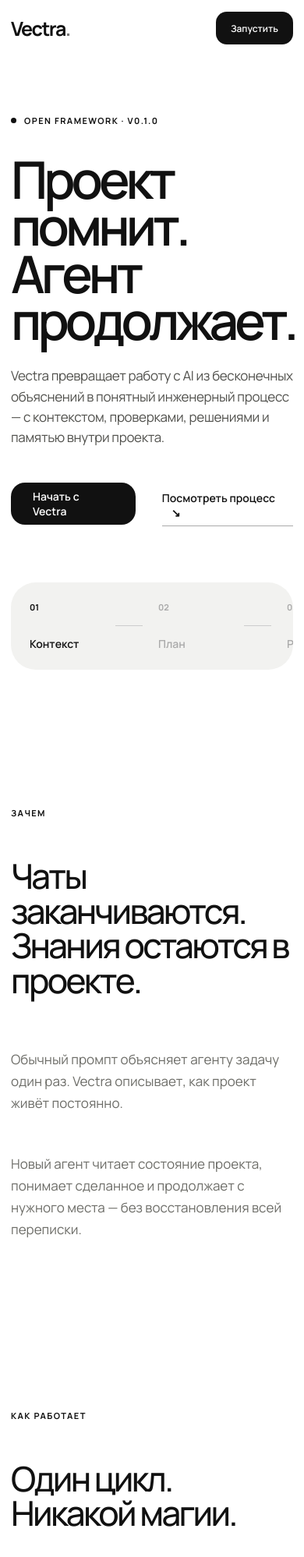
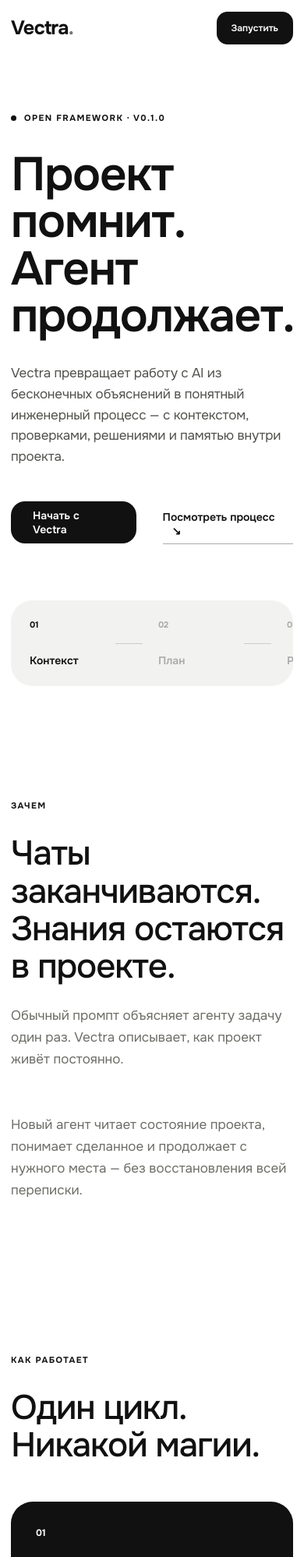
Before and after one commit to kitay-sudo/vectra, a plain HTML site: page site/index.html in a window 390 px wide. Shown: the top 1997 px of the page at 78% size. Drawn offline with Linux system fonts and the light colour scheme.

Commit message:
style: refine landing typography and section rhythm

```diff
--- a/site/index.html
+++ b/site/index.html
@@ -44,7 +44,7 @@
 
     <section class="statement shell">
       <p class="kicker">Зачем</p>
-      <h2>Чаты заканчиваются.<br>Знания остаются в проекте.</h2>
+      <h2>Чаты заканчиваются. Знания остаются в проекте.</h2>
       <div class="statement-copy">
         <p>Обычный промпт объясняет агенту задачу один раз. Vectra описывает, как проект живёт постоянно.</p>
         <p>Новый агент читает состояние проекта, понимает сделанное и продолжает с нужного места — без восстановления всей переписки.</p>
@@ -54,7 +54,7 @@
     <section id="how" class="section shell">
       <div class="section-head">
         <p class="kicker">Как работает</p>
-        <h2>Один цикл.<br>Никакой магии.</h2>
+        <h2>Один цикл. Никакой магии.</h2>
       </div>
       <div class="feature-grid">
         <article class="feature dark">
@@ -91,7 +91,7 @@
     <section id="memory" class="memory shell">
       <div class="memory-title">
         <p class="kicker">Память проекта</p>
-        <h2>Не зависит<br>от одного агента.</h2>
+        <h2>Не зависит от одного агента.</h2>
       </div>
       <div class="memory-list">
         <div><code>PROJECT.md</code><p>Цель, границы и полномочия</p></div>
@@ -104,7 +104,7 @@
     <section id="start" class="section start shell">
       <div class="section-head">
         <p class="kicker">Быстрый старт</p>
-        <h2>Скопируйте.<br>Отправьте агенту.</h2>
+        <h2>Скопируйте. Отправьте агенту.</h2>
       </div>
       <div class="prompt-tabs" role="tablist" aria-label="Выберите сценарий">
         <button class="tab active" role="tab" aria-selected="true" aria-controls="prompt-existing" data-tab="existing">Текущий проект</button>
@@ -143,7 +143,7 @@
     <section class="cta shell">
       <div>
         <p class="kicker">Начните с одного файла</p>
-        <h2>Сделайте AI частью<br>инженерного процесса.</h2>
+        <h2>Сделайте AI частью инженерного процесса.</h2>
       </div>
       <a class="button button-invert" href="#start">Скопировать команду</a>
     </section>
--- a/site/styles.css
+++ b/site/styles.css
@@ -1,14 +1,14 @@
-@import url('https://fonts.googleapis.com/css2?family=Manrope:wght@400;500;600;700&display=swap');
+@import url('https://fonts.googleapis.com/css2?family=Onest:wght@400;500;600;700&display=swap');
 
 :root { --black:#111; --white:#fff; --soft:#f2f2f0; --line:#d9d9d5; --muted:#6d6d68; --yellow:#ffd633; }
 * { box-sizing:border-box; }
 html { scroll-behavior:smooth; }
-body { margin:0; background:var(--white); color:var(--black); font-family:"Manrope",Arial,sans-serif; -webkit-font-smoothing:antialiased; }
+body { margin:0; background:var(--white); color:var(--black); font-family:"Onest",Arial,sans-serif; -webkit-font-smoothing:antialiased; }
 a { color:inherit; text-decoration:none; }
 button { font:inherit; }
 .shell { width:min(1240px, calc(100% - 48px)); margin-inline:auto; }
 .nav { height:92px; display:flex; align-items:center; justify-content:space-between; }
-.brand { font-size:25px; font-weight:700; letter-spacing:-1.5px; }
+.brand { font-size:25px; font-weight:700; letter-spacing:-.8px; }
 .brand span { color:#777; }
 .nav nav { display:flex; gap:34px; font-size:13px; font-weight:600; }
 .nav nav a { transition:opacity .2s; }
@@ -16,41 +16,42 @@
 .button { display:inline-flex; align-items:center; justify-content:center; min-height:54px; padding:0 28px; border-radius:18px; background:var(--black); color:var(--white); font-size:14px; font-weight:600; transition:transform .2s, opacity .2s; }
 .button:hover { transform:translateY(-2px); opacity:.86; }
 .button-small { min-height:42px; padding:0 19px; border-radius:14px; font-size:12px; }
-.hero { padding:105px 0 80px; }
+.hero { padding:94px 0 72px; }
 .eyebrow,.kicker { font-size:11px; font-weight:700; text-transform:uppercase; letter-spacing:.13em; }
 .eyebrow { display:flex; align-items:center; gap:10px; }
 .eyebrow span { width:7px; height:7px; border-radius:50%; background:var(--black); }
-h1 { margin:38px 0 28px; max-width:1000px; font-size:clamp(64px, 9.2vw, 132px); line-height:.91; letter-spacing:-.075em; font-weight:600; }
-.lead { max-width:650px; margin:0; font-size:20px; line-height:1.55; color:#51514d; letter-spacing:-.02em; }
+h1 { margin:36px 0 30px; max-width:1060px; font-size:clamp(62px, 8.3vw, 116px); line-height:.98; letter-spacing:-.025em; font-weight:600; }
+.lead { max-width:680px; margin:0; font-size:20px; line-height:1.58; color:#51514d; letter-spacing:-.01em; }
 .actions { display:flex; align-items:center; gap:34px; margin-top:42px; }
 .text-link { font-size:14px; font-weight:600; border-bottom:1px solid #aaa; padding:12px 0 7px; }
 .text-link span { margin-left:12px; }
-.hero-card { margin-top:105px; background:var(--soft); border-radius:32px; padding:31px; display:flex; align-items:center; }
+.hero-card { margin-top:88px; background:var(--soft); border-radius:28px; padding:30px; display:flex; align-items:center; }
 .loop-step { display:flex; flex-direction:column; gap:30px; min-width:115px; color:#aaa; }
 .loop-step b { font-size:11px; }
 .loop-step span { font-size:14px; font-weight:600; }
 .loop-step.active { color:var(--black); }
 .loop-line { height:1px; background:#ccc; flex:1; margin:0 20px; }
-.statement { padding:180px 0; display:grid; grid-template-columns:1fr 2.1fr; gap:40px; }
-.statement h2,.section h2,.memory h2,.cta h2 { margin:0; font-size:clamp(44px, 6.4vw, 88px); line-height:1.02; letter-spacing:-.06em; font-weight:500; }
-.statement-copy { grid-column:2; display:grid; grid-template-columns:1fr 1fr; gap:50px; margin-top:70px; }
+.statement { padding:128px 0 136px; }
+.statement .kicker,.section-head .kicker { margin:0 0 30px; }
+.statement h2,.section h2,.memory h2,.cta h2 { margin:0; max-width:980px; font-size:clamp(44px, 5.8vw, 78px); line-height:1.1; letter-spacing:-.025em; font-weight:500; text-wrap:balance; }
+.statement-copy { display:grid; grid-template-columns:1fr 1fr; gap:56px; max-width:800px; margin:56px 0 0 auto; }
 .statement-copy p { margin:0; font-size:17px; line-height:1.65; color:var(--muted); }
-.section { padding:140px 0; }
-.section-head { display:grid; grid-template-columns:1fr 2.1fr; gap:40px; margin-bottom:78px; }
+.section { padding:128px 0; }
+.section-head { margin-bottom:62px; }
 .feature-grid { display:grid; grid-template-columns:1fr 1fr; gap:16px; }
-.feature { min-height:370px; border-radius:30px; padding:32px; background:var(--soft); display:flex; flex-direction:column; justify-content:space-between; }
+.feature { min-height:350px; border-radius:28px; padding:32px; background:var(--soft); display:flex; flex-direction:column; justify-content:space-between; }
 .feature.dark { background:var(--black); color:var(--white); }
 .feature.accent { background:var(--yellow); }
 .feature-number { font-size:12px; font-weight:700; }
-.feature h3 { margin:0 0 14px; font-size:36px; letter-spacing:-.045em; }
+.feature h3 { margin:0 0 14px; font-size:36px; letter-spacing:-.025em; }
 .feature p { margin:0; max-width:430px; line-height:1.6; font-size:15px; color:#666; }
 .feature.dark p { color:#aaa; }
-.memory { margin-top:60px; padding:125px 7%; border-radius:36px; background:var(--black); color:var(--white); display:grid; grid-template-columns:1fr 1fr; gap:80px; }
+.memory { margin-top:48px; padding:104px 7%; border-radius:32px; background:var(--black); color:var(--white); display:grid; grid-template-columns:1fr 1fr; gap:90px; align-items:start; }
 .memory .kicker { color:#999; margin:0 0 36px; }
 .memory-list > div { display:grid; grid-template-columns:170px 1fr; padding:24px 0; border-bottom:1px solid #383838; gap:20px; }
 .memory-list code { font-size:14px; }
 .memory-list p { margin:0; color:#aaa; font-size:14px; line-height:1.5; }
-.start { padding-top:190px; }
+.start { padding-top:150px; }
 .prompt-tabs { display:flex; gap:8px; margin-bottom:14px; overflow:auto; }
 .tab { border:0; background:var(--soft); border-radius:13px; padding:14px 18px; cursor:pointer; white-space:nowrap; font-size:13px; font-weight:600; color:#777; }
 .tab.active { background:var(--black); color:white; }
@@ -61,7 +62,8 @@
 .copy span { color:#777; margin-left:7px; }
 pre { margin:0; padding:36px; overflow:auto; white-space:pre-wrap; }
 pre code { font:14px/1.8 "SFMono-Regular",Consolas,monospace; color:#ddd; }
-.cta { margin-top:60px; margin-bottom:30px; padding:100px 7%; min-height:480px; border-radius:36px; background:var(--yellow); display:flex; flex-direction:column; justify-content:space-between; align-items:flex-start; }
+.cta { margin-top:42px; margin-bottom:30px; padding:90px 7%; min-height:440px; border-radius:32px; background:var(--yellow); display:flex; flex-direction:column; justify-content:space-between; align-items:flex-start; }
+.cta h2 { max-width:900px; }
 .cta .kicker { margin:0 0 30px; }
 .button-invert { background:var(--white); color:var(--black); }
 .footer { height:150px; display:flex; align-items:center; justify-content:space-between; font-size:12px; color:#777; }
@@ -74,22 +76,21 @@
   .shell { width:min(100% - 28px, 1240px); }
   .nav { height:72px; }
   .nav nav { display:none; }
-  .hero { padding:75px 0 55px; }
-  h1 { font-size:clamp(55px, 17vw, 82px); }
+  .hero { padding:72px 0 50px; }
+  h1 { font-size:clamp(52px, 15.5vw, 76px); line-height:1; letter-spacing:-.02em; }
   .lead { font-size:17px; }
   .hero-card { margin-top:72px; padding:24px; overflow:auto; }
   .loop-step { min-width:90px; }
   .loop-line { min-width:35px; }
-  .statement,.section-head { grid-template-columns:1fr; }
-  .statement { padding:110px 0; }
+  .statement { padding:96px 0 100px; }
   .statement-copy { grid-column:1; grid-template-columns:1fr; margin-top:25px; }
-  .section { padding:95px 0; }
+  .section { padding:96px 0; }
   .section-head { margin-bottom:48px; }
   .feature-grid,.memory { grid-template-columns:1fr; }
   .feature { min-height:300px; }
   .memory { width:calc(100% - 28px); padding:70px 25px; gap:55px; }
   .memory-list > div { grid-template-columns:1fr; gap:8px; }
-  .start { padding-top:120px; }
+  .start { padding-top:110px; }
   pre { padding:26px 22px; }
   pre code { font-size:12px; }
   .prompt-top > span { display:none; }
```
